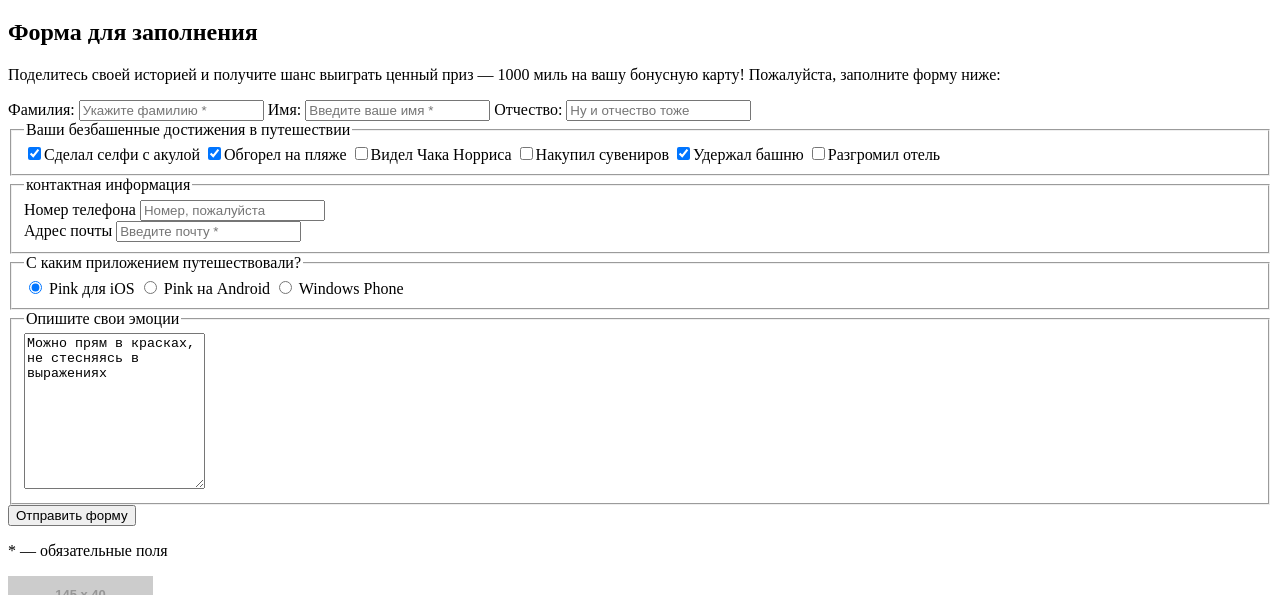
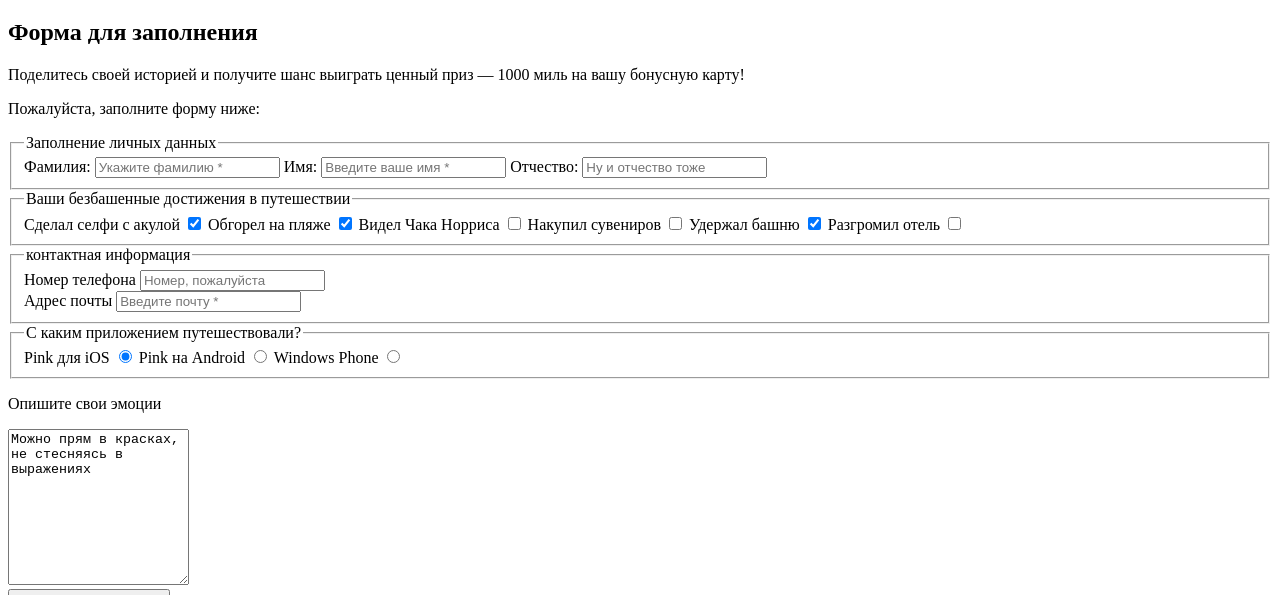
Before and after one commit to koihoz/1024683-pink-21, a website: page source/form.html in a window 1280 px wide. Shown: the part 205-800 px from the top of the page. Drawn offline with Linux system fonts and the light colour scheme; placeholder pictures from the web are drawn by us.

Commit message:
исправляем ошибки form.html

```diff
--- a/source/form.html
+++ b/source/form.html
@@ -34,66 +34,79 @@
 
   <main class="page-main">
     <h1 class="page-main__header">Конкурс на самое безбашенное путешествие с Пинк</h1>
-    <div class="container">
     <section class="forms">
       <h2 class="visually-hidden">Форма для заполнения</h2>
-        <p class="forms__text">Поделитесь своей историей и получите шанс выиграть ценный приз — 1000 миль на вашу бонусную карту!
-          <span class="forms__request">Пожалуйста, заполните форму ниже:</span>
-        </p>
+      <p class="forms__text">Поделитесь своей историей и получите шанс выиграть ценный приз — 1000 миль на вашу бонусную карту!</p>
+      <p class="forms__request">Пожалуйста, заполните форму ниже:</p>
       <form class="forms__form" action="https://echo.htmlacademy.ru" method="post">
-          <div class="forms__introduction">
-            <label class="forms__label" for="surname">Фамилия:</label>
-            <input type="text" name="surname" id="surname" placeholder="Укажите фамилию *">
-            <label class="forms__label" for="name">Имя:</label>
-            <input type="text" name="name" id="name" placeholder="Введите ваше имя *">
-            <label class="forms__label" for="second_name">Отчество:</label>
-            <input type="text" name="second name" id="second_name" placeholder="Ну и отчество тоже">
+        <fieldset class="introduction">
+          <legend class="visually-hidden">Заполнение личных данных</legend>
+          <label class="introduction__label introduction-label" for="surname">Фамилия:
+            <input class="introduction__input introduction-label__input" type="text" name="surname" id="surname" placeholder="Укажите фамилию *">
+          </label>
+          <label class="introduction__label introduction-label" for="name">Имя:
+            <input class="introduction__input introduction-label__input" type="text" name="name" id="name" placeholder="Введите ваше имя *">
+          </label>
+          <label class="introduction__label introduction-label" for="second_name">Отчество:
+            <input class="introduction__input introduction-label__input" type="text" name="second name" id="second_name" placeholder="Ну и отчество тоже">
+          </label>
+        </fieldset>
+        <fieldset class="checkbox">
+          <legend class="checkbox__legend">Ваши безбашенные достижения в путешествии</legend>
+          <label class="checkbox__label insane-travels-label" for="shark">Сделал селфи с акулой
+            <input class="insane-travels-label__input" type="checkbox" name="shark" id="shark" checked>
+          </label>
+          <label class="checkbox__label insane-travels-label" for="beach">Обгорел на пляже
+            <input class="insane-travels-label__input" type="checkbox" name="beach" id="beach" checked>
+          </label>
+          <label class="checkbox__label insane-travels-label" for="chuck">Видел Чака Норриса
+            <input class="insane-travels-label__input" type="checkbox" name="chuck" id="chuck">
+          </label>
+          <label class="checkbox__label insane-travels-label" for="presents">Накупил сувениров
+            <input class="insane-travels-label__input" type="checkbox" name="presents" id="presents">
+          </label>
+          <label class="checkbox__label insane-travels-label" for="tower">Удержал башню
+            <input class="insane-travels-label__input" type="checkbox" name="tower" id="tower" checked>
+          </label>
+          <label class="checkbox__label insane-travels-label" for="hotel">Разгромил отель
+            <input class="insane-travels-label__input" type="checkbox" name="hotel" id="hotel">
+          </label>
+        </fieldset>
+        <fieldset class="contacts">
+          <legend class="contacts__legend">контактная информация</legend>
+          <div class="contacts-list">
+            <label class="contacts-list__label" for="phone">Номер телефона</label>
+            <input class="contacts-list__input" type="tel" name="phone" id="phone" placeholder="Номер, пожалуйста">
           </div>
-          <div class="forms__checkbox">
-            <fieldset class="forms__insane-travels">
-              <legend>Ваши безбашенные достижения в путешествии</legend>
-              <input type="checkbox" name="shark" id="shark" checked><label for="shark">Сделал селфи с акулой</label>
-              <input type="checkbox" name="beach" id="beach" checked><label for="beach">Обгорел на пляже</label>
-              <input type="checkbox" name="chuck" id="chuck"><label for="chuck">Видел Чака Норриса</label>
-              <input type="checkbox" name="presents" id="presents"><label for="presents">Накупил сувениров</label>
-              <input type="checkbox" name="tower" id="tower" checked><label for="tower">Удержал башню</label>
-              <input type="checkbox" name="hotel" id="hotel"><label for="hotel">Разгромил отель</label>
-            </fieldset>
-          </div>
-          <fieldset class="forms__contacts">
-            <legend>контактная информация</legend>
-            <div class="forms__contacts-list">
-              <label class="forms__contacts-label" for="phone">Номер телефона</label>
-              <input class="forms__contacts-input" type="tel" name="phone" id="phone" placeholder="Номер, пожалуйста">
-            </div>
-            <div class="forms__contacts-list">
-              <label class="forms__contacts-label" for="post">Адрес почты</label>
-              <input class="forms__contacts-input" type="email" name="post" id="post" placeholder="Введите почту *">
+          <div class="contacts-list">
+            <label class="contacts-list__label" for="post">Адрес почты</label>
+            <input class="contacts-list__input" type="email" name="post" id="post" placeholder="Введите почту *">
           </div>
         </fieldset>
-          <div class="forms__radio">
-            <fieldset class="forms__apps">
-              <legend>С каким приложением путешествовали?</legend>
-              <input type="radio" name="question-one" value="ios" id="ios" checked>
-              <label for="ios">Pink для iOS</label>
-              <input type="radio" name="question-one" value="android" id="android">
-              <label for="android">Pink на Android</label>
-              <input type="radio" name="question-one" value="windows_phone" id="windows_phone">
-              <label for="windows_phone">Windows Phone</label>
+        <fieldset class="radio">
+          <legend class="radio__legend">С каким приложением путешествовали?</legend>
+          <label class="radio__label radio-label" for="ios">Pink для iOS
+            <input class="radio-label__input" type="radio" name="question-one" value="ios" id="ios" checked>
+          </label>
+          <label class="radio__label radio-label" for="android">Pink на Android
+            <input class="radio-label__input" type="radio" name="question-one" value="android" id="android">
+          </label>
+          <label class="radio__label radio-label" for="windows_phone">Windows Phone
+            <input class="radio-label__input" type="radio" name="question-one" value="windows_phone" id="windows_phone">
+          </label>
         </fieldset>
+        <div class="emotions">
+          <p class="emotions__legend">Опишите свои эмоции</p>
+          <textarea class="emotions__textarea" name="comment" id="comment-field" rows="10">Можно прям в красках, не стесняясь в выражениях </textarea>
         </div>
-          <fieldset class="forms__emotions">
-            <legend>Опишите свои эмоции</legend>
-            <textarea name="comment" id="comment-field" rows="10">Можно прям в красках, не стесняясь в выражениях </textarea>
-          </fieldset>
-          <div class="forms__last">
-            <input type="submit" value="Отправить форму">
-            <p class="forms__required-field"> * — обязательные поля </p>
+        <div class="submit">
+          <button class="submit__button" type="submit" value="Отправить форму">
+          <p class="required-field"> * — обязательные поля </p>
         </div>
       </form>
     </section>
-    </div>
   </main>
+
   <footer class="page-footer">
     <a class="page-footer__link" href="index.html">
       <img src="https://via.placeholder.com/145x40" width="145" height="40" alt="Пинк">
```
Lines whose indentation alone changed are shown as unchanged.
